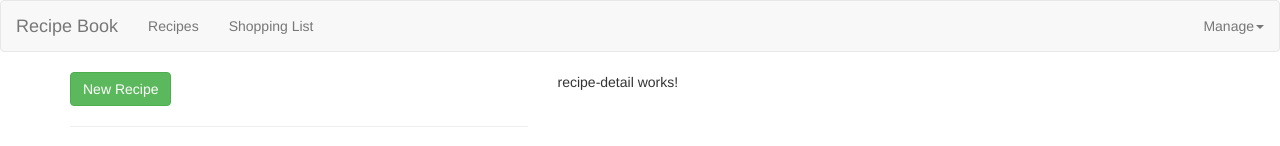
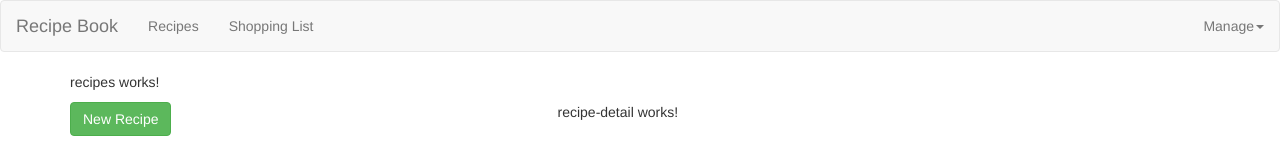
Before and after one commit to JanYanisa/angular-recipe-web-app, an Angular app: page / in a window 1280 px wide. Shown: the top 146 px of the page. Built offline with nearby package versions, Linux system fonts and the light colour scheme.

Commit message:
minor changes and typo for recipes.component and recipe-list

```diff
--- a/src/app/recipes/recipe-list/recipe-list.component.ts
+++ b/src/app/recipes/recipe-list/recipe-list.component.ts
@@ -7,6 +7,7 @@ import { Recipe } from '../recipe.model';
   styleUrls: ['./recipe-list.component.css'],
 })
 export class RecipeListComponent implements OnInit {
+  // type Recipe[] means array of Class Recipe, which was import from src\app\recipes\recipe.model.ts as declare above
   recipes: Recipe[] = [
     new Recipe(
       'Test Recipe',
@@ -19,7 +20,7 @@ export class RecipeListComponent implements OnInit {
       'https://i1.wp.com/www.frugelegance.com/wp-content/uploads/2015/04/HumBirdCakeBundt6.jpg'
     ),
   ];
-  // type Recipe[] menas array of Class Recipe, which was import from src\app\recipes\recipe.model.ts as declare above
+
   constructor() {}
 
   ngOnInit(): void {}
--- a/src/app/recipes/recipes.component.html
+++ b/src/app/recipes/recipes.component.html
@@ -1,4 +1,4 @@
-<!-- <p>recipes works!</p> -->
+<p>recipes works!</p>
 <div class="row">
   <div class="col-md-5">
     <app-recipe-list></app-recipe-list>
```
